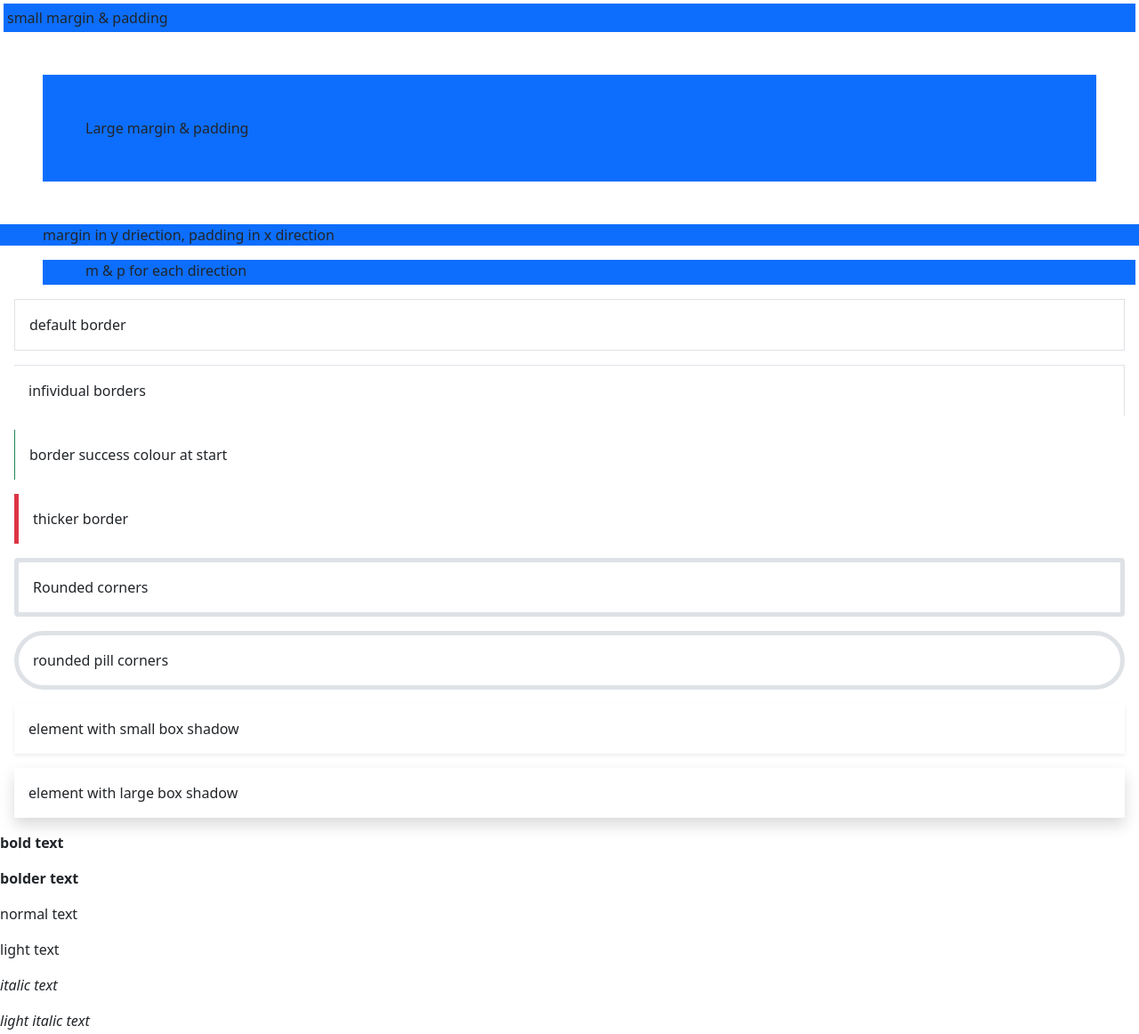
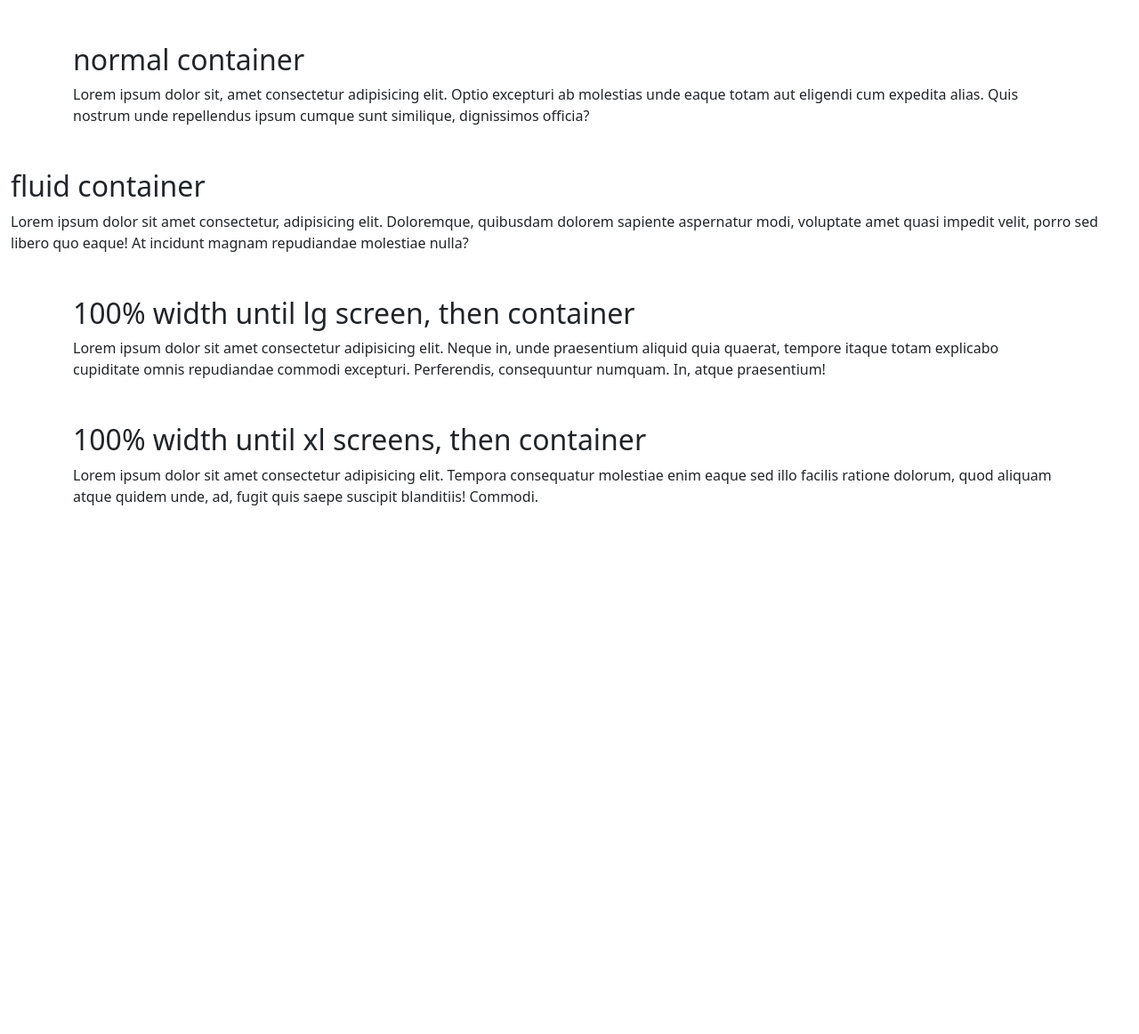
Before and after one commit to ChrisVoco/Bootstrap5, a plain HTML site: page index.html in a window 1280 px wide. Shown: the whole page at 89% size. After the commit the page ends 800 px from the top, so only its background shows below. Drawn offline with nearby package versions, Linux system fonts and the light colour scheme.

Commit message:
Fifth Lesson

```diff
--- a/index.html
+++ b/index.html
@@ -1,6 +1,7 @@
 <html lang="en">
   <head>
     <meta charset="UTF-8" />
+    <meta https-equiv="X-UA-Compatible" content="IE=edge" />
     <meta name="viewport" content="width=device-width, initial-scale=1.0" />
     <link
       href="https://cdn.jsdelivr.net/npm/bootstrap@5.0.2/dist/css/bootstrap.min.css"
@@ -12,39 +13,45 @@
     <title>Chris Valge - the Wargod</title>
   </head>
   <body>
-    <!-- margin & padding -->
-    <div class="bg-primary m-1 p-1">small margin & padding</div>
-    <div class="bg-primary m-5 p-5">Large margin & padding</div>
-    <div class="bg-primary my-3 px-5">
-      margin in y driection, padding in x direction
-    </div>
-    <div class="bg-primary mt-3 ms-5 me-1 ps-5 pw-2 pb-1">
-      m & p for each direction
+    <div class="container my-5">
+      <h2>normal container</h2>
+      <p>
+        Lorem ipsum dolor sit, amet consectetur adipisicing elit. Optio
+        excepturi ab molestias unde eaque totam aut eligendi cum expedita alias.
+        Quis nostrum unde repellendus ipsum cumque sunt similique, dignissimos
+        officia?
+      </p>
     </div>
 
-    <!-- borders -->
-    <div class="m-3 p-3 border">default border</div>
-    <div class="m-3 p-3 border-top border-end">infividual borders</div>
-    <div class="m-3 p-3 border-start border-success">
-      border success colour at start
+    <div class="container-fluid">
+      <h2>fluid container</h2>
+      <p>
+        Lorem ipsum dolor sit amet consectetur, adipisicing elit. Doloremque,
+        quibusdam dolorem sapiente aspernatur modi, voluptate amet quasi impedit
+        velit, porro sed libero quo eaque! At incidunt magnam repudiandae
+        molestiae nulla?
+      </p>
     </div>
-    <div class="m-3 p-3 border-start border-danger border-5">
-      thicker border
+
+    <div class="container-lg my-5">
+      <h2>100% width until lg screen, then container</h2>
+      <p>
+        Lorem ipsum dolor sit amet consectetur adipisicing elit. Neque in, unde
+        praesentium aliquid quia quaerat, tempore itaque totam explicabo
+        cupiditate omnis repudiandae commodi excepturi. Perferendis,
+        consequuntur numquam. In, atque praesentium!
+      </p>
     </div>
-    <div class="m-3 p-3 rounded border border-5">Rounded corners</div>
-    <div class="m-3 p-3 rounded-pill border border-5">rounded pill corners</div>
 
-    <!-- box shadow -->
-     <div class="m-3 p-3 shadow-sm">element with small box shadow</div>
-     <div class="m-3 p-3 shadow">element with large box shadow</div>
-
-    <!-- font weight -->
-     <p class="fw-bold">bold text</p>
-     <p class="fw-bolder">bolder text</p>
-     <p>normal text</p>
-     <p class="fw-light">light text</p>
-     <p class="fst-italic">italic text</p>
-     <p class="fst-italic fw-light">light italic text</p>
+    <div class="container-xl my-5">
+      <h2>100% width until xl screens, then container</h2>
+      <p>
+        Lorem ipsum dolor sit amet consectetur adipisicing elit. Tempora
+        consequatur molestiae enim eaque sed illo facilis ratione dolorum, quod
+        aliquam atque quidem unde, ad, fugit quis saepe suscipit blanditiis!
+        Commodi.
+      </p>
+    </div>
 
     <script
       src="https://cdn.jsdelivr.net/npm/bootstrap@5.0.2/dist/js/bootstrap.bundle.min.js"
```
